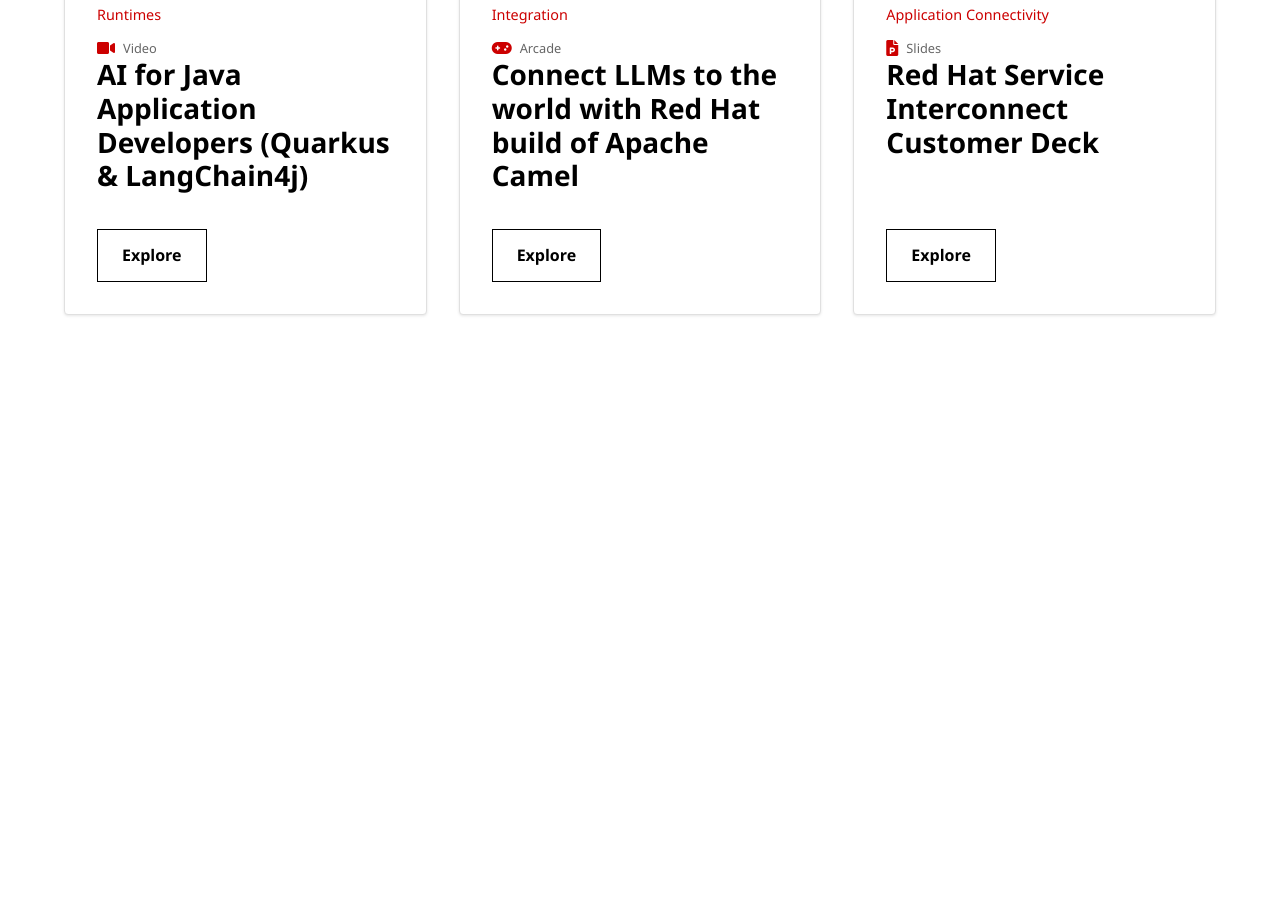
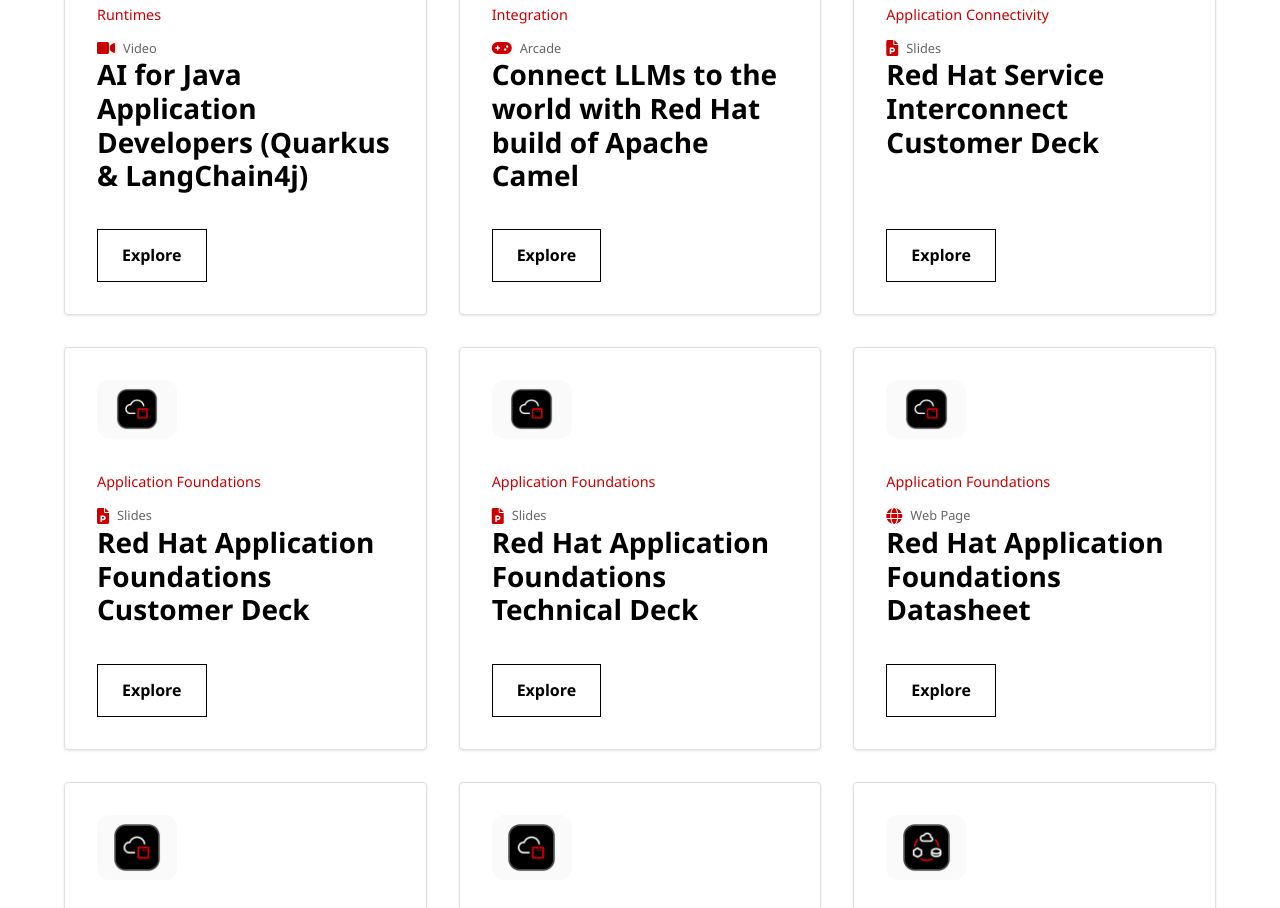
Before and after one commit to rpscodes/summit-25, a plain HTML site: page index.html in a window 1280 px wide. Shown: the part 1892-2800 px from the top of the page. Before the commit the page ends 2271 px from the top, so only its background shows below. Drawn offline with Linux system fonts and the light colour scheme.

Commit message:
Add Addtional items

```diff
--- a/catalog-data.js
+++ b/catalog-data.js
@@ -95,5 +95,53 @@ const catalogData = [
         contentType: "slides",
         imageUrl: "images/rhsi_rb.png",
         link: "https://interact.redhat.com/share/ahGKXu7HfZ3HcbXXM3SQ"
+    },
+    {
+        id: 13,
+        title: "Red Hat Application Foundations Customer Deck",
+        category: "Application Foundations",
+        contentType: "slides",
+        imageUrl: "images/runtimes_rb.png",
+        link: "https://docs.google.com/presentation/d/1BGjhQVI16iYtQfsGdoX3VAZLOPUBJgla0clfxR38LrU/edit?slide=id.g31b831aad22_0_2829#slide=id.g31b831aad22_0_2829"
+    },
+    {
+        id: 14,
+        title: "Red Hat Application Foundations Technical Deck",
+        category: "Application Foundations",
+        contentType: "slides",
+        imageUrl: "images/runtimes_rb.png",
+        link: "https://docs.google.com/presentation/d/14vbEh5fuDFlDDGDObm9lXBQyIzY-sJRU_Nf_144MQ0w/edit?slide=id.g6b8a41c33d_0_0#slide=id.g6b8a41c33d_0_0"
+    },
+    {
+        id: 15,
+        title: "Red Hat Application Foundations Datasheet",
+        category: "Application Foundations",
+        contentType: "webpage",
+        imageUrl: "images/runtimes_rb.png",
+        link: "https://www.redhat.com/en/resources/application-foundations-datasheet"
+    },
+    {
+        id: 16,
+        title: "Red Hat Application Foundations Subscription Guide",
+        category: "Application Foundations",
+        contentType: "webpage",
+        imageUrl: "images/runtimes_rb.png",
+        link: "https://www.redhat.com/en/resources/application-services-subscription-guide-detail?extIdCarryOver=true&intcmp=7013a000003SwrYAAS&sc_cid=701f2000001Css0AAC"
+    },
+    {
+        id: 17,
+        title: "Modernizing Jakarta EE: Slim, Fast Deployments with JBoss EAP",
+        category: "Runtimes",
+        contentType: "arcade",
+        imageUrl: "images/runtimes_rb.png",
+        link: "https://interact.redhat.com/share/eZeOugd4XaljCop0Ie0B"
+    },
+    {
+        id: 18,
+        title: "Minimize downtime when migrating your applications from VMware to OpenShift Virtualization, with Red Hat Service Interconnect",
+        category: "Application Connectivity",
+        contentType: "arcade",
+        imageUrl: "images/rhsi_rb.png",
+        link: "https://interact.redhat.com/share/VHFnz8T9tha8OQEvKBie"
     }
 ];
--- a/index.html
+++ b/index.html
@@ -721,6 +721,8 @@
                     return 'fa-solid fa-gamepad';
                 case 'video':
                     return 'fa-solid fa-video';
+                case 'datasheet':
+                    return 'fa-solid fa-file-lines';
                 default:
                     return 'fa-solid fa-file';
             }
@@ -737,6 +739,8 @@
                     return 'Arcade';
                 case 'video':
                     return 'Video';
+                case 'datasheet':
+                    return 'Datasheet';
                 default:
                     return 'Document';
             }
```
